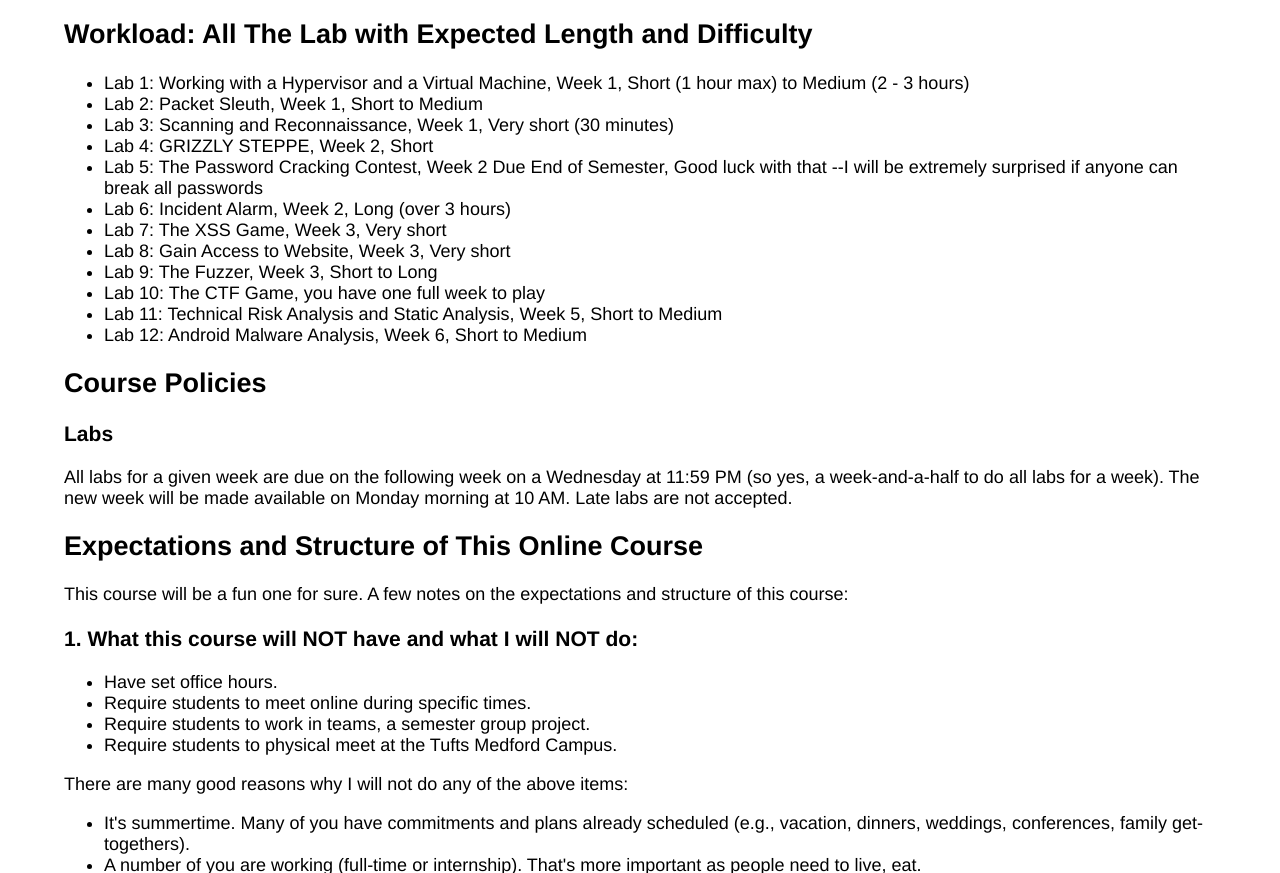
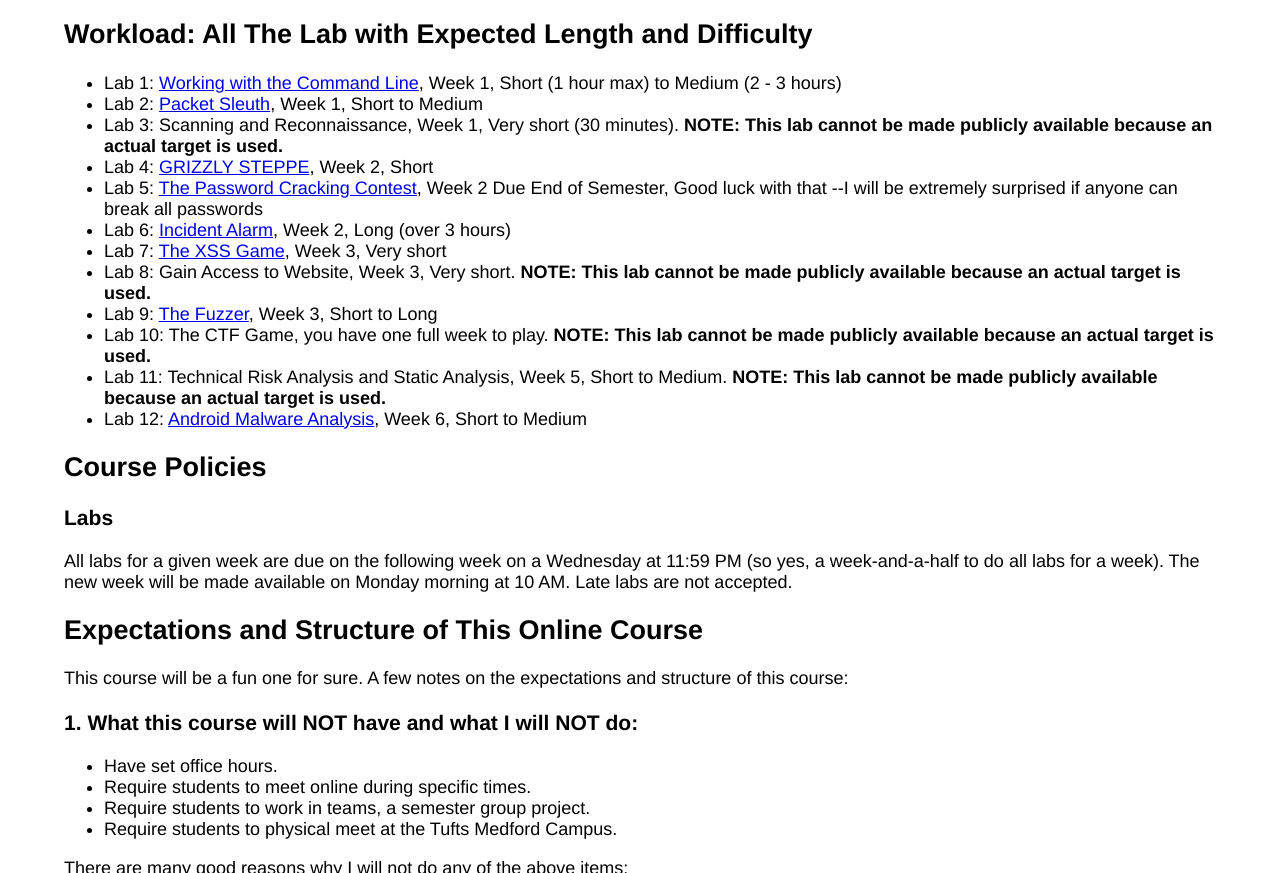
Before and after one commit to yasinovskyy/DefenseAgainstTheDarkArts, a plain HTML site: page index-summer.html in a window 1280 px wide. Shown: the part 4593-5466 px from the top of the page. Drawn offline with Linux system fonts and the light colour scheme.

Commit message:
Updated home page

```diff
--- a/index-summer.html
+++ b/index-summer.html
@@ -212,18 +212,18 @@
 
 <h2>Workload: All The Lab with Expected Length and Difficulty</h2>
 <ul>
-<li>Lab 1: Working with a Hypervisor and a Virtual Machine, Week 1, Short (1 hour max) to Medium (2 - 3 hours)</li>
-<li>Lab 2: Packet Sleuth, Week 1, Short to Medium</li>
-<li>Lab 3: Scanning and Reconnaissance, Week 1, Very short (30 minutes)</li>
-<li>Lab 4: GRIZZLY STEPPE, Week 2, Short</li>
-<li>Lab 5: The Password Cracking Contest, Week 2 Due End of Semester, Good luck with that --I will be extremely surprised if anyone can break all passwords</li>
-<li>Lab 6: Incident Alarm, Week 2, Long (over 3 hours)</li>
-<li>Lab 7: The XSS Game, Week 3, Very short</li>
-<li>Lab 8: Gain Access to Website, Week 3, Very short</li>
-<li>Lab 9: The Fuzzer, Week 3, Short to Long</li>
-<li>Lab 10: The CTF Game, you have one full week to play</li>
-<li>Lab 11: Technical Risk Analysis and Static Analysis, Week 5, Short to Medium</li>
-<li>Lab 12: Android Malware Analysis, Week 6, Short to Medium</li>
+<li>Lab 1: <a href="https://github.com/tuftsdev/DefenseAgainstTheDarkArts/blob/gh-pages/labs/lab01-commandline.md">Working with the Command Line</a>, Week 1, Short (1 hour max) to Medium (2 - 3 hours)</li>
+<li>Lab 2: <a href="https://github.com/tuftsdev/DefenseAgainstTheDarkArts/blob/gh-pages/labs/lab02-pcaps.md">Packet Sleuth</a>, Week 1, Short to Medium</li>
+<li>Lab 3: Scanning and Reconnaissance, Week 1, Very short (30 minutes). <strong>NOTE: This lab cannot be made publicly available because an actual target is used.</strong></li>
+<li>Lab 4: <a href="https://github.com/tuftsdev/DefenseAgainstTheDarkArts/blob/gh-pages/labs/lab04-python.md">GRIZZLY STEPPE</a>, Week 2, Short</li>
+<li>Lab 5: <a href="https://github.com/tuftsdev/DefenseAgainstTheDarkArts/blob/gh-pages/labs/lab05-passwordcracking.md">The Password Cracking Contest</a>, Week 2 Due End of Semester, Good luck with that --I will be extremely surprised if anyone can break all passwords</li>
+<li>Lab 6: <a href="https://github.com/tuftsdev/DefenseAgainstTheDarkArts/blob/gh-pages/labs/lab06-scapy.md">Incident Alarm</a>, Week 2, Long (over 3 hours)</li>
+<li>Lab 7: <a href="https://github.com/tuftsdev/DefenseAgainstTheDarkArts/blob/gh-pages/labs/lab07-xss.md">The XSS Game</a>, Week 3, Very short</li>
+<li>Lab 8: Gain Access to Website, Week 3, Very short. <strong>NOTE: This lab cannot be made publicly available because an actual target is used.</strong></li>
+<li>Lab 9: <a href="https://github.com/tuftsdev/DefenseAgainstTheDarkArts/blob/gh-pages/labs/lab09-fuzzer.md">The Fuzzer</a>, Week 3, Short to Long</li>
+<li>Lab 10: The CTF Game, you have one full week to play. <strong>NOTE: This lab cannot be made publicly available because an actual target is used.</strong></li>
+<li>Lab 11: Technical Risk Analysis and Static Analysis, Week 5, Short to Medium. <strong>NOTE: This lab cannot be made publicly available because an actual target is used.</strong></li>
+<li>Lab 12: <a href="https://github.com/tuftsdev/DefenseAgainstTheDarkArts/blob/gh-pages/labs/lab12-malware.md">Android Malware Analysis</a>, Week 6, Short to Medium</li>
 </ul>
 
 <h2 id="policy">Course Policies</h2>
```
Also changed, not shown: index.html (+12 -12 lines).
